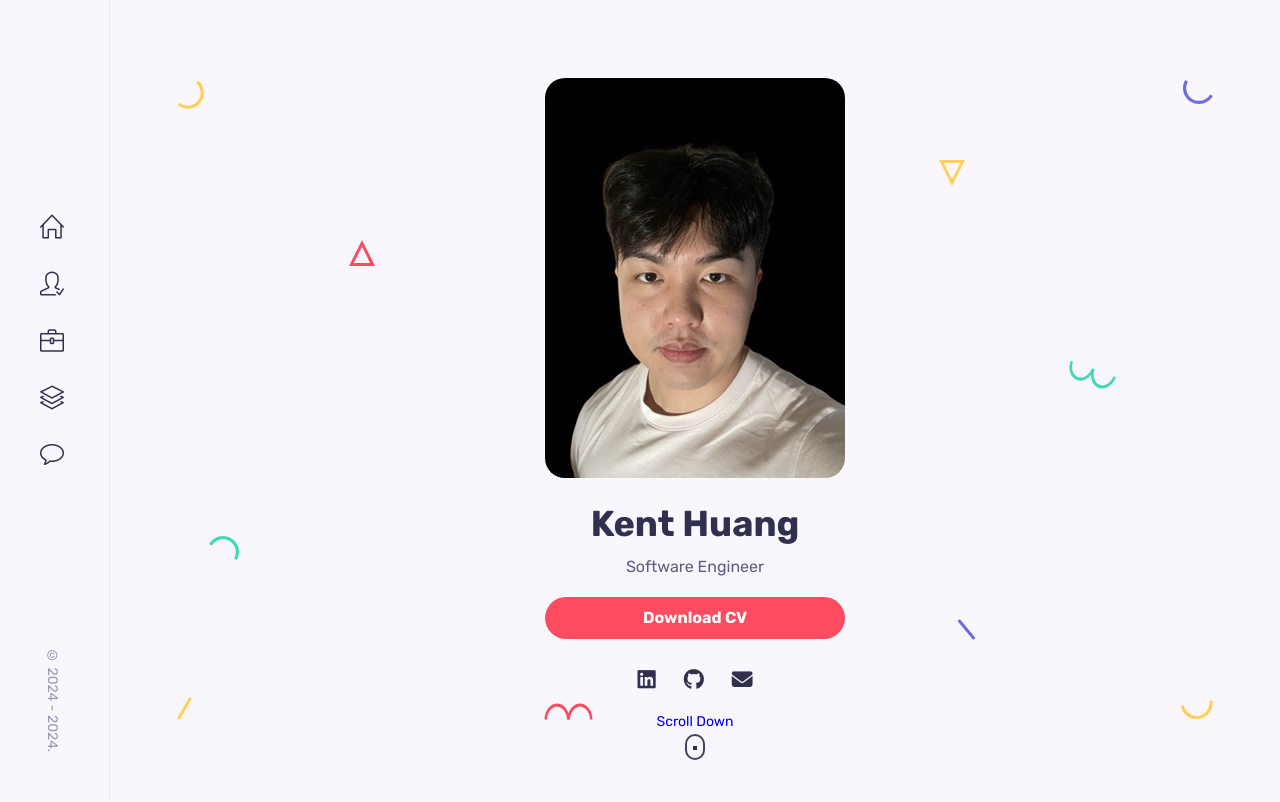
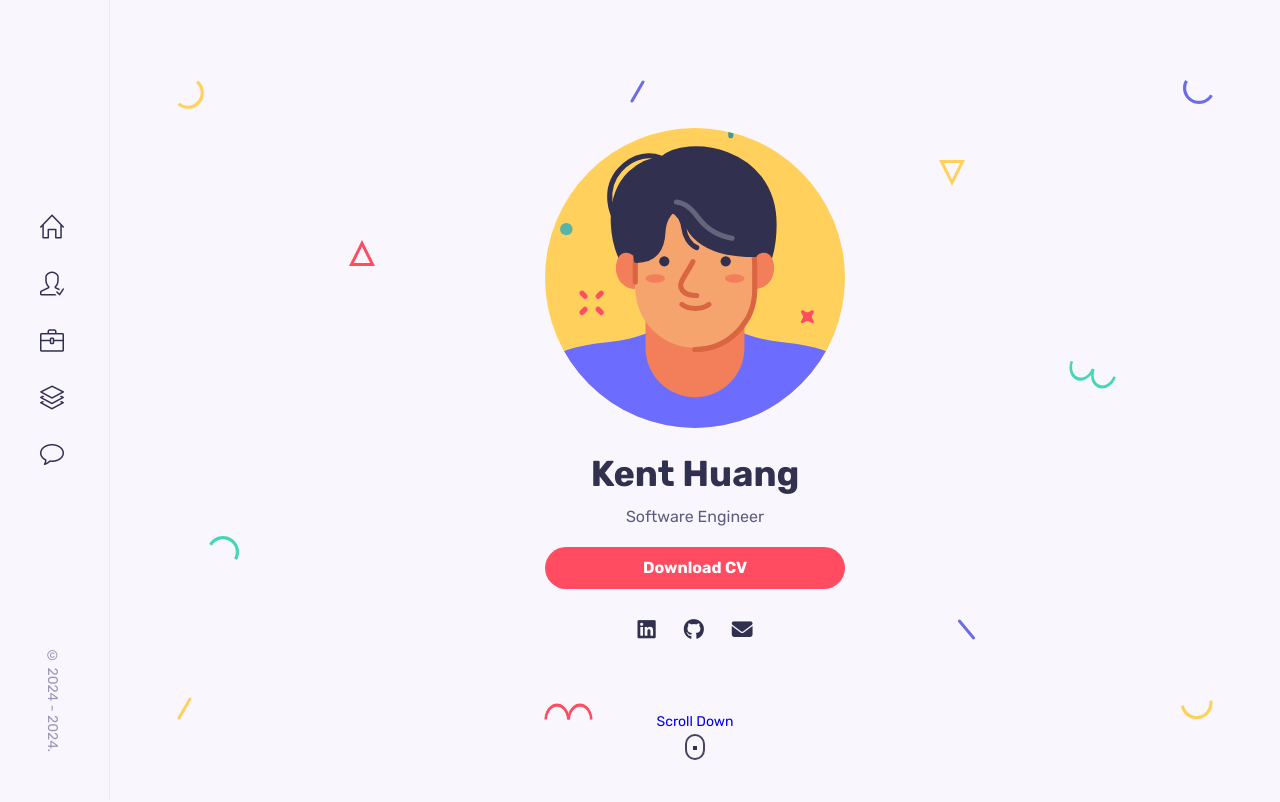
Before and after one commit to kenth727/kenth727.github.io, a React (Create React App) app in the folder portfolio_website/: page / in a window 1280 px wide. Shown: the top 802 px of the page. Built offline with nearby package versions, Linux system fonts and the light colour scheme; no server answers.

Commit message:
add new home photo

```diff
--- a/portfolio_website/src/components/home/Home.jsx
+++ b/portfolio_website/src/components/home/Home.jsx
@@ -1,6 +1,6 @@
 import React from 'react'
 import "./home.css"
-import Me from "../../assets/selfie_final.jpg"
+import Me from "../../assets/Kent.svg"
 import HeaderSocials from './HeaderSocials'
 import ScrollDown from './ScrollDown'
 import Shapes from './Shapes'
--- a/portfolio_website/src/components/home/home.css
+++ b/portfolio_website/src/components/home/home.css
@@ -13,9 +13,13 @@
 }
 
 .home__img {
+    width: 300px; /* Set the width of the image */
+    height: 300px; /* Set the height to match the width for a circle */
     margin-bottom: 1.5rem;
-    border-radius: var(--border-radius); /* Round the corners */
+    border-radius: 50%; /* Make the image a circle */
+    object-fit: cover; /* Ensure the image is fully contained within the circle */
 }
+
 
 .home__name {
     font-size: var(--h1-font-size);
```
Also changed, not shown: portfolio_website/src/assets/Kent.svg (added).
